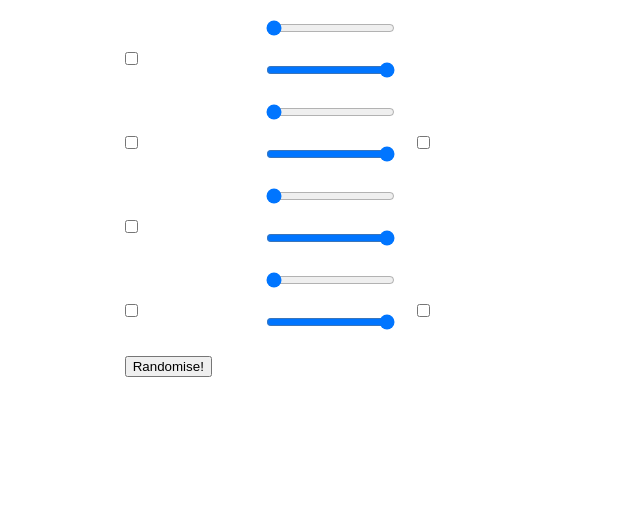
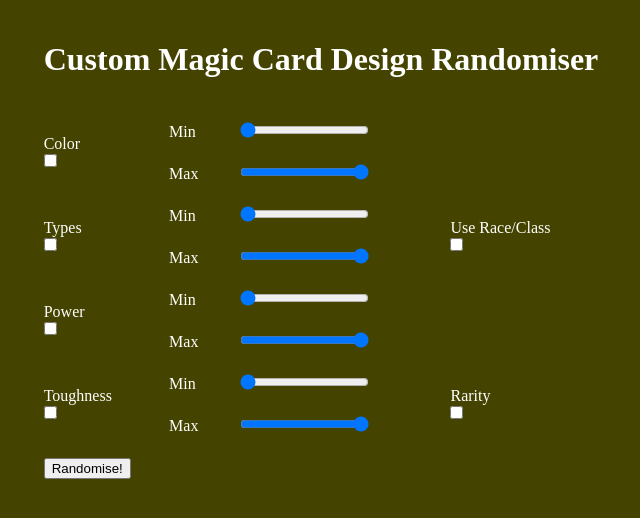
Before and after one commit to 3smuth/3smuth.github.io, a plain HTML site: page index.html in a window 1280 px wide. Shown: the whole page, without its empty margins (319-959 px from the left). Drawn offline with Linux system fonts and the light colour scheme.

Commit message:
Update index.html

```diff
--- a/index.html
+++ b/index.html
@@ -4,7 +4,7 @@
     <title>Design Randomiser</title>
     <style>
       body {
-        background-color:darkpurple;
+        background-color:#444400;
       }
 
       table {
@@ -24,6 +24,11 @@
   <body>
     <form>
       <table align="center" top=200px>
+        <tr>
+          <td colspan=4>
+            <h1>Custom Magic Card Design Randomiser</h1>
+          </td>
+        </tr>
         <tr>
           <td rowspan=2>
             <label for="useColors">Color</label><br>
```
